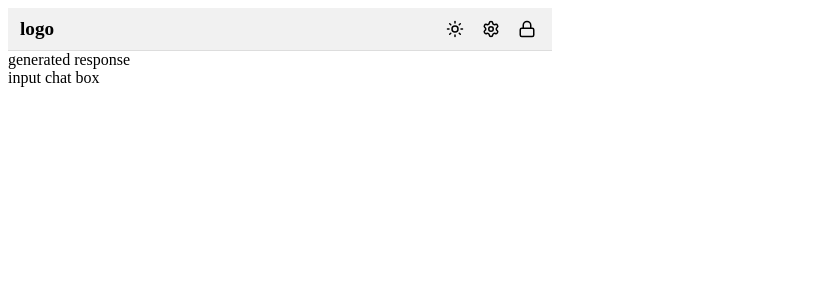
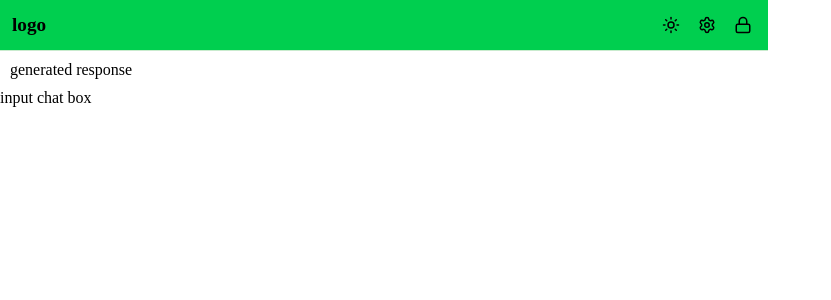
Before and after one commit to Guru22073/Ai-Mentor, a React (Vite) app: page / in a window 1280 px wide. Shown: the top 300 px of the page, without its empty margins (0-831 px from the left). Built offline with nearby package versions, Linux system fonts and the light colour scheme.

Commit message:
created the ui of the main chat interface

```diff
--- a/src/styles/ChatWindow.css
+++ b/src/styles/ChatWindow.css
@@ -0,0 +1,53 @@
+.message-list {
+  flex-grow: 1;
+  overflow-y: auto;
+  padding: 10px;
+  display: flex;
+  flex-direction: column;
+}
+
+.message-bubble {
+  padding: 8px 12px;
+  border-radius: 18px;
+  margin-bottom: 8px;
+  max-width: 80%;
+}
+
+.message-bubble.ai {
+  background-color: #e7e7e7;
+  align-self: flex-start;
+  text-align: left;
+  font-size: 14px;
+  font-weight: bold;
+}
+
+.message-bubble.user {
+  background-color: #00cf4f;
+  color: white;
+  font-weight: bold;
+  font-size: 14px;
+  align-self: flex-end;
+}
+
+.input-area {
+  display: flex;
+  padding: 10px;
+  border-top: 1px solid #ddd;
+}
+
+.input-area textarea {
+  flex-grow: 1;
+  border: 1px solid #ccc;
+  border-radius: 15px;
+  padding: 8px 12px;
+  resize: none;
+  height: 15px;
+}
+
+.input-area button {
+  background: none;
+  border: none;
+  cursor: pointer;
+  display: flex;
+  align-items: center;
+}
--- a/src/styles/header.css
+++ b/src/styles/header.css
@@ -1,10 +1,13 @@
+header{
+  background-color: #00cf4f;
+  border-bottom: 1px solid #c9ebce;
+}
+
 .app-header {
   display: flex;
   justify-content: space-between;
   align-items: center;
-  padding: 8px 12px;
-  background-color: #f1f1f1;
-  border-bottom: 1px solid #ddd;
+  padding: 12px 12px;
 }
 
 .logo-container {
--- a/src/styles/index.css
+++ b/src/styles/index.css
@@ -1,4 +1,8 @@
+body {
+    margin: 0;
+}
+
 div#root {
-    min-width: 24rem;
-    max-width: 34rem;
+    min-width: 38rem;
+    max-width: 48rem;
 }
```
